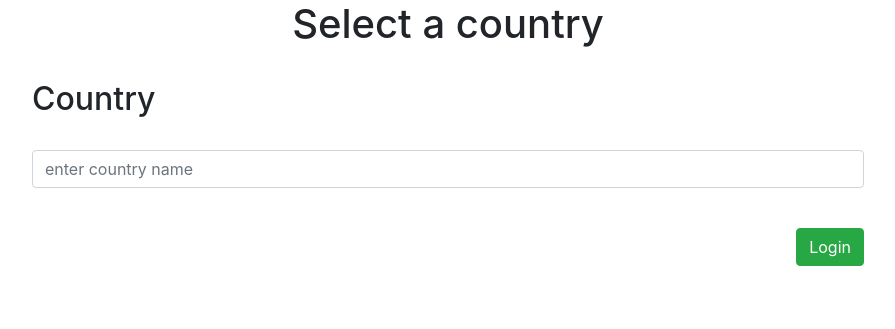
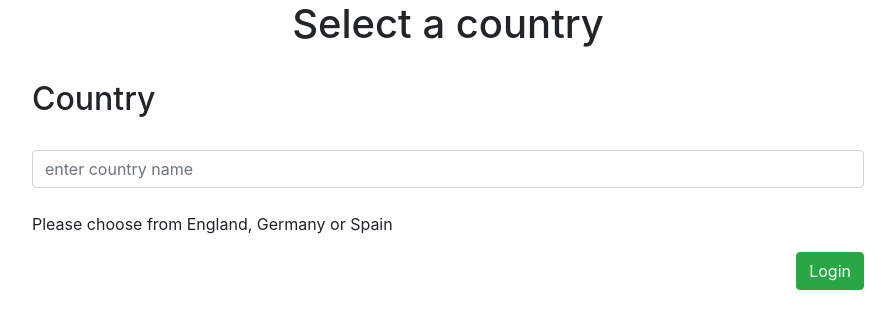
Before and after one commit to hamhaf/Y3-Distributed-Systems-CW2, a Flask app: page / in a window 1280 px wide. Shown: the part 76-405 px from the top of the page, without its empty margins (192-1087 px from the left). Run offline with Flask 2, Linux system fonts and the light colour scheme; some libraries are stand-ins or nearby versions.

Commit message:
added note to home

```diff
--- a/client/app/templates/home.html
+++ b/client/app/templates/home.html
@@ -11,6 +11,7 @@
              {{ form.country (class_="form-control", placeholder="enter country name")}}
            </div>
            <br>
+           <p>Please choose from England, Germany or Spain</p>
         </div>
         <div>
           {% with messages = get_flashed_messages(with_categories=true) %}
```
